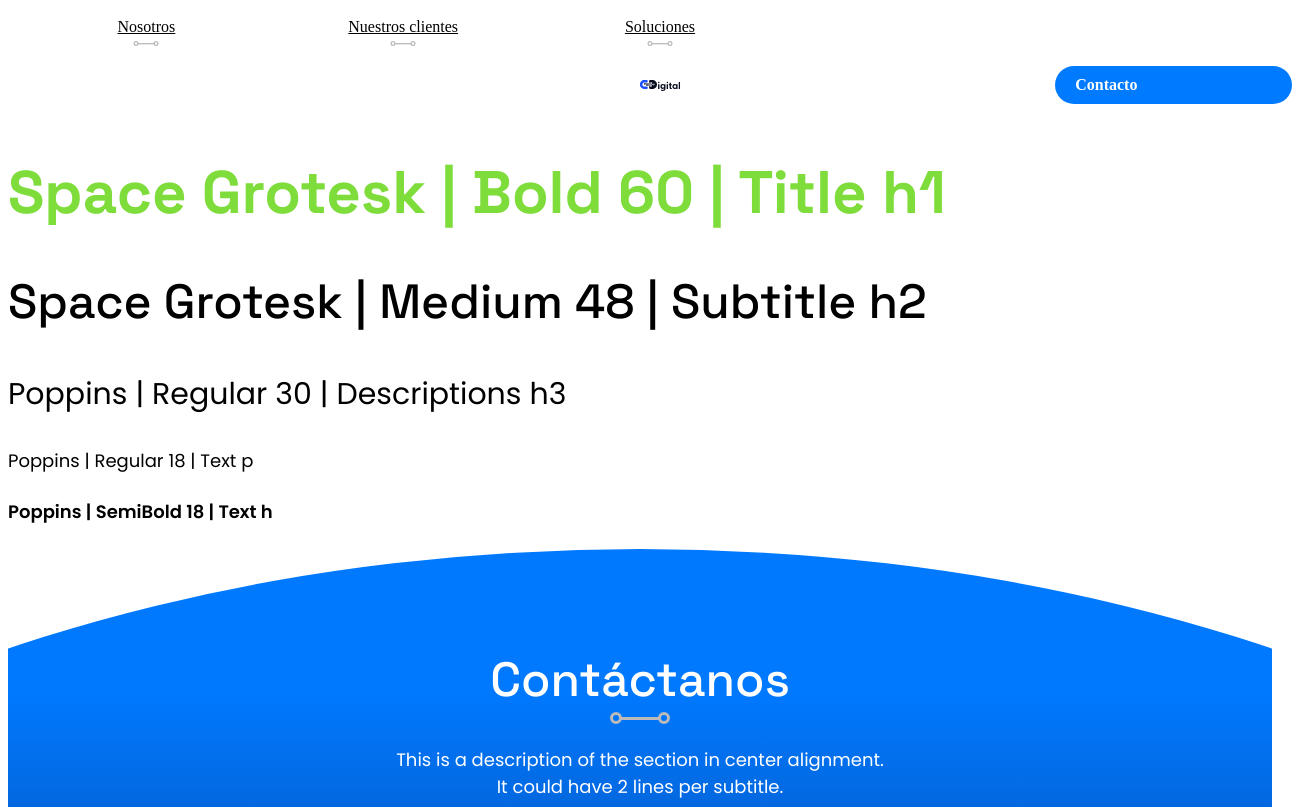
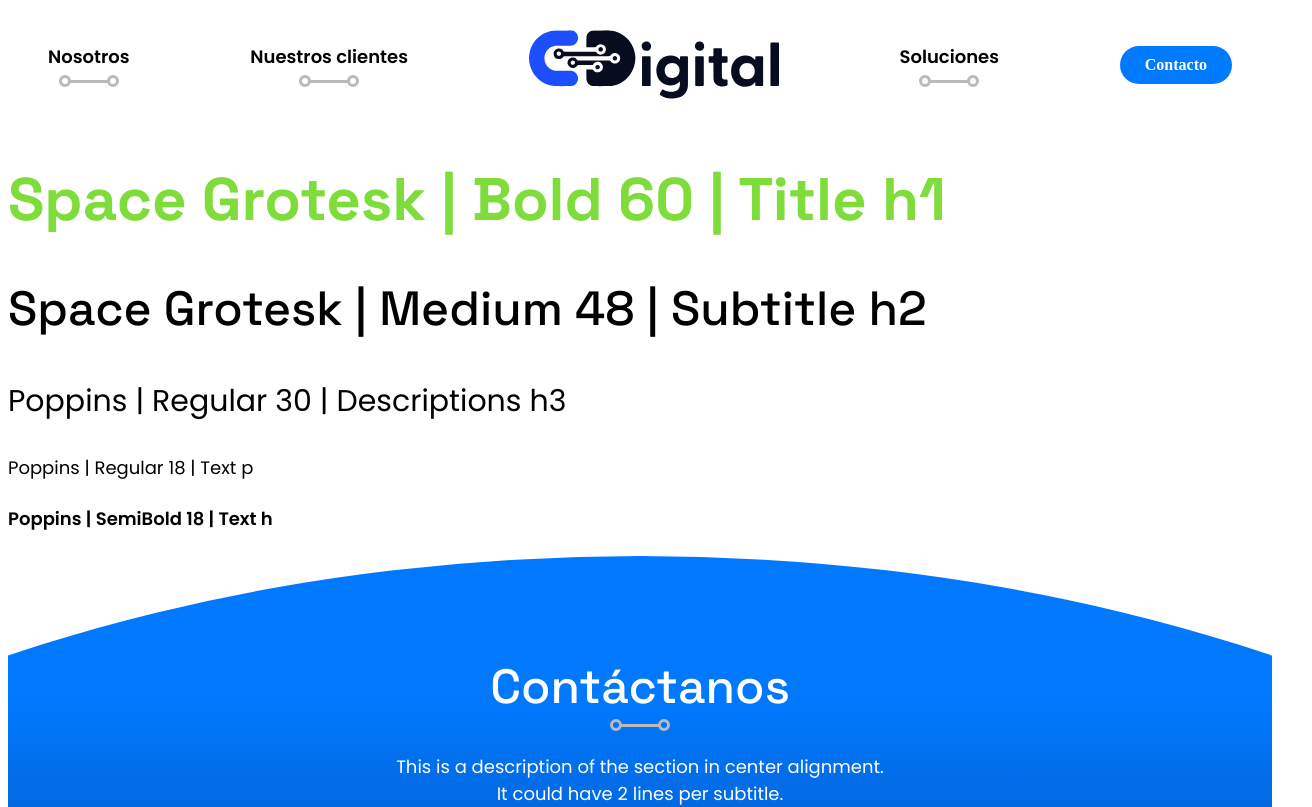
Before and after one commit to Adrianaortiz00/cdigital2024, a Next.js app: page / in a window 1280 px wide. Shown: the top 807 px of the page, 1312 px wide, since content can reach past the window. Built offline with nearby package versions, Linux system fonts and the light colour scheme; no server answers.

Commit message:
structure and design

```diff
--- a/src/components/Header.jsx
+++ b/src/components/Header.jsx
@@ -1,45 +1,21 @@
 import styles from "../styles/components/Header.module.scss";
 import NavItem from "./NavItem";
-
-const listMenu = [
-  {
-    id: 1,
-    text: "Nosotros",
-    href: "/Acerca",
-  },
-  {
-    id: 2,
-    text: "Nuestros clientes",
-    href: "/clientes",
-  },
-  {
-    id: 3,
-    text: "Soluciones",
-    href: "/clientes",
-  },
-];
 
 const Header = () => {
   return (
     <header className={styles.header}>
-      {listMenu.map((item) => (
-        <NavItem
-          key={item.id}
-          href={item.href}
-          text={item.text}
-          className={styles.hola}
-        />
-      ))}
-
+      <NavItem href="/acerca" text="Nosotros" className={styles.nosotros}/>
+      <NavItem href="/clientes" text="Nuestros clientes" className={styles.clientes} />
       <div className={styles.logo}>
         <img
           src="/images/cdigital_completo.svg"
           alt="Logo"
-          width={60}
-          height={11}
+          width={250}
+          height={83}
         />
       </div>
-      <nav href="#contacto" className={styles.contactButton}>
+      <NavItem href="/acerca" text="Soluciones" className={styles.soluciones}/>
+      <nav href="/contacto" className={styles.contactButton}>
         Contacto
       </nav>
     </header>
--- a/src/components/NavItem.jsx
+++ b/src/components/NavItem.jsx
@@ -7,8 +7,8 @@ const NavItem = ({ href, text }) => {
       <span>{text}</span>
       <img src="images/separator.svg"
       alt="Separator"
-      width={50}
-      height={5} />
+      width={60}
+      height={12} />
     </Link>
   );
 };
--- a/src/styles/components/Header.module.scss
+++ b/src/styles/components/Header.module.scss
@@ -2,43 +2,44 @@
 @import "../globals.scss";
 
 .header {
-  width: 100%;
   background-color: white;
-  padding: 10px 20px;
-  display: grid;
-  grid-template-columns: repeat(5, 1fr);
+  padding: 15px 40px;
+  display: flex;
   align-items: center;
-  gap: 20px;
-}
-
-.header hola:nth-child(1) {
-  grid-column: 1 / 2;
-}
-
-.header hola:nth-child(2) {
-  grid-column: 2 / 3;
-}
+  justify-content: space-between;
 
   .logo {
     display: flex;
     justify-content: center;
-  grid-column: 3 / 4;
-}
-
-.header hola:nth-child(3) {
-  grid-column: 4 / 5;
   }
 
   .contactButton {
     background-color: #007bff;
     color: white;
-  padding: 10px 20px;
-  border-radius: 20px;
+    padding: 10px 25px;
+    border-radius: 25px;
     text-decoration: none;
     font-weight: bold;
-  grid-column: 5 / 6;
+    position: relative;
+    transition: transform 0.3s ease, background-color 0.3s ease;
+
+    &::before {
+      content: "";
+      position: absolute;
+      top: 50%;
+      left: 50%;
+      width: 110%;
+      height: 110%;
+      background: #7adf66;
+      border-radius: 25px;
+      z-index: -1;
+      transform: translate(-50%, -50%);
+      transition: transform 0.3s ease;
     }
 
-.contactButton:hover {
+    &:hover {
       background-color: #0056b3;
+      transform: scale(1.05);
     }
+  }
+}
--- a/src/styles/components/NavItem.module.scss
+++ b/src/styles/components/NavItem.module.scss
@@ -5,8 +5,9 @@
   display: flex;
   flex-direction: column;
   align-items: center;
-    color: black;
-
+  text-decoration: none;
+  @extend .text-h;
+  color: $black-color;
 }
 
 .navItem img {
```
Lines whose indentation alone changed are shown as unchanged.
